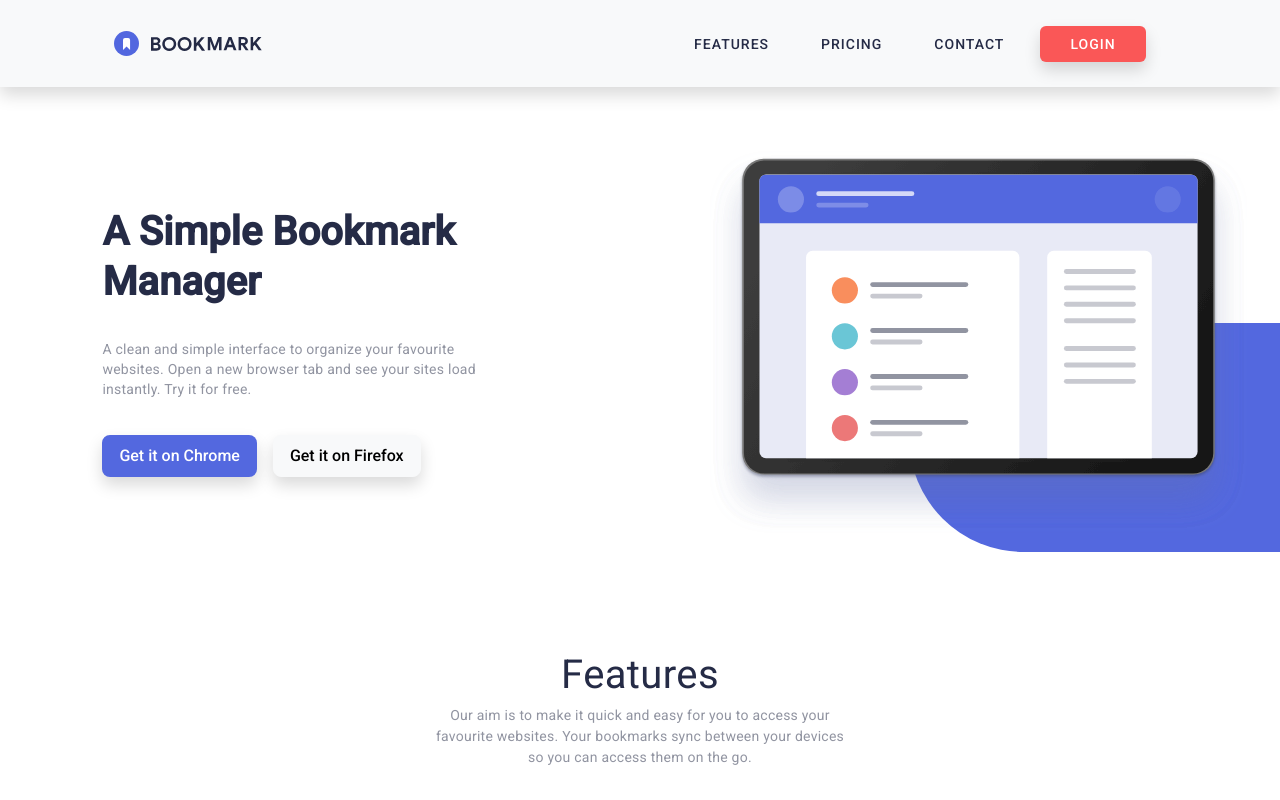
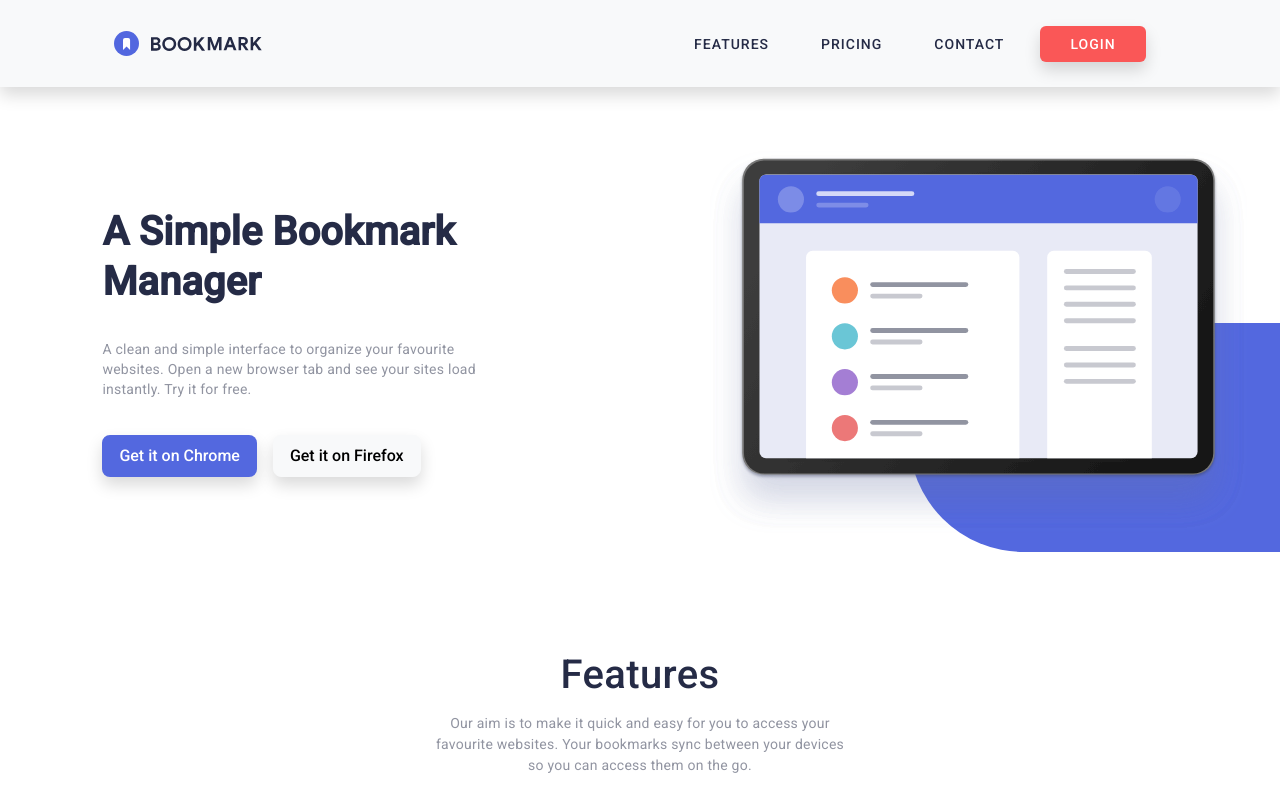
Before and after one commit to george-asiedu/Bookmark-Landing-Page, an Angular app in the folder bookmark-app/: page / in a window 1280 px wide. Shown: the top 800 px of the page. Built offline with nearby package versions, Linux system fonts and the light colour scheme.

Commit message:
features header text update

```diff
--- a/bookmark-app/src/app/features/features.component.html
+++ b/bookmark-app/src/app/features/features.component.html
@@ -1,5 +1,5 @@
 <div class="container-fluid tabs">
-    <h3 class="text-center fs-1 mb-3">Features</h3>
+    <h3 class="text-center fs-1 mb-4 fw-medium">Features</h3>
     <p class="text-center w-100 lh-base mb-5">
         Our aim is to make it quick and easy for you to access your <br>
         favourite websites. Your bookmarks sync between your devices <br>
```
